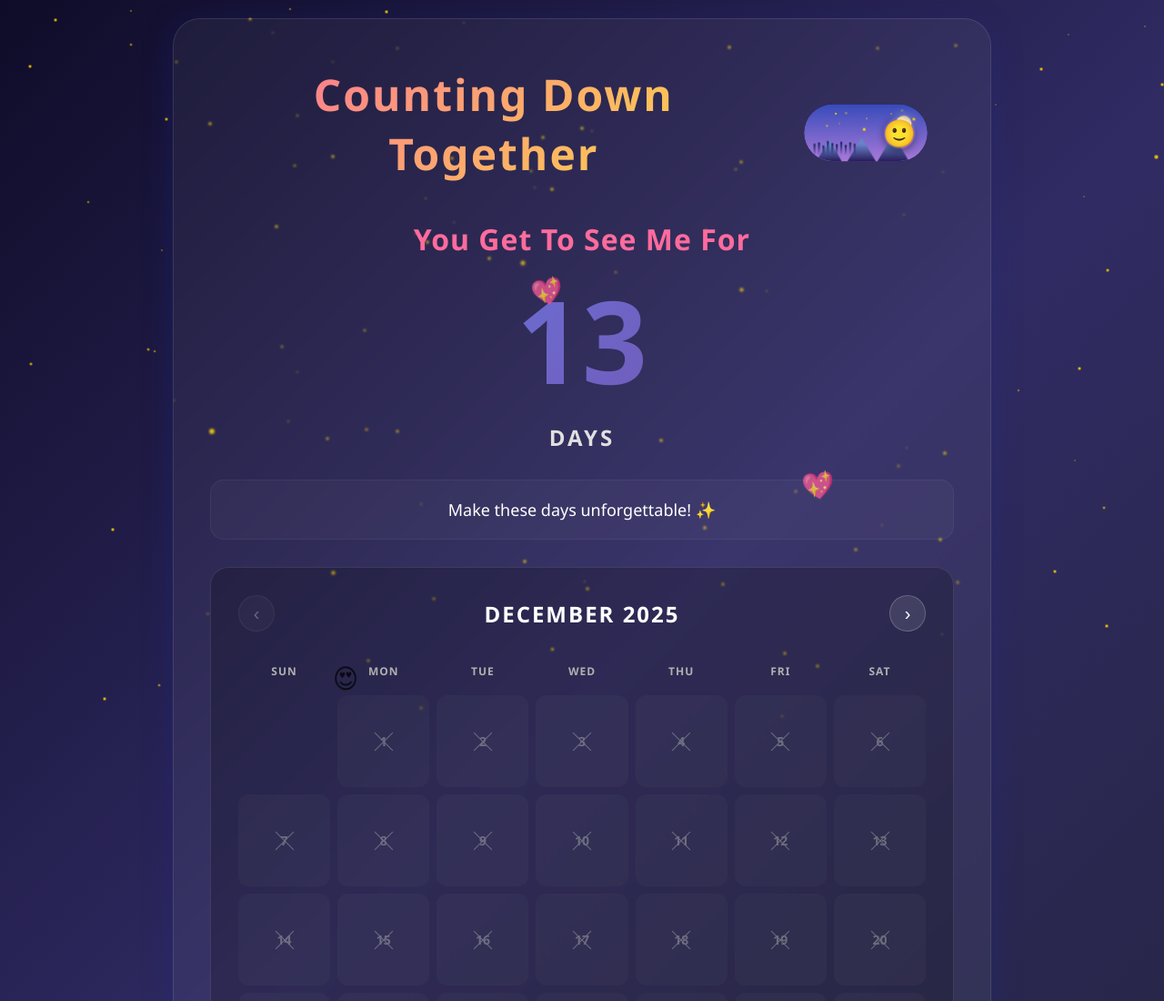
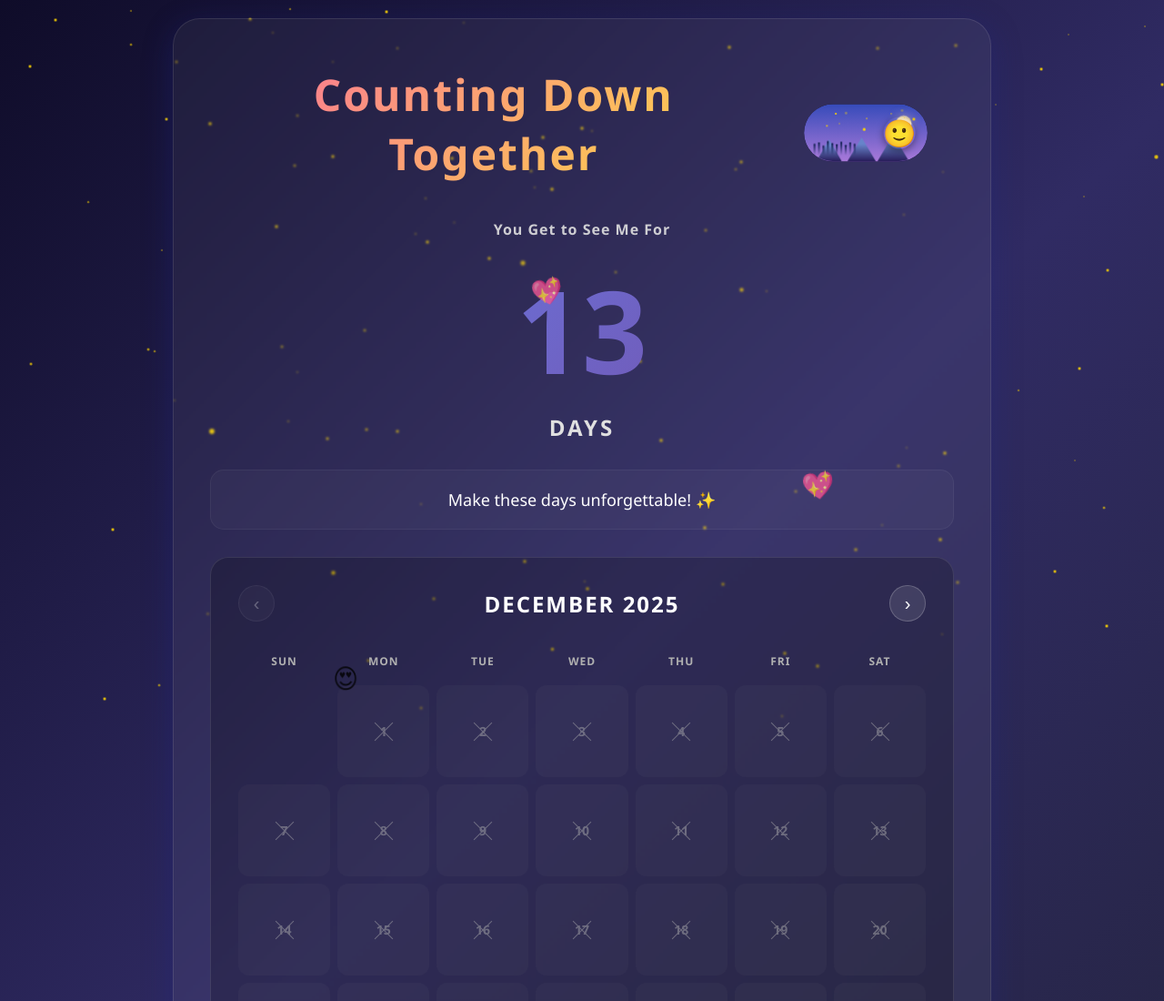
Before and after one commit to Nainavee/farewell-countdown, a plain HTML site: page index.html in a window 1280 px wide. Shown: the top 1100 px of the page at 91% size. Drawn offline with Linux system fonts and the light colour scheme.

Commit message:
Changed text message

```diff
--- a/index.html
+++ b/index.html
@@ -18,7 +18,7 @@
       <div class="card">
         <div class="card-content">
           <div class="header-section">
-            <div class="header-title">Counting Down Together</div>
+            <h1 class="header-title">Counting Down Together</h1>
             <div class="toggle-container small-toggle" id="toggleContainer">
               <div class="switch-background">
                 <!-- Night background -->
@@ -86,7 +86,7 @@
               </div>
             </div>
           </div>
-          <h1>You Get To See Me For</h1>
+          <h1 class="subtitle">You Get To See Me For</h1>
           <div class="countdown-number" id="countdown">0</div>
           <div class="days-label">Days</div>
           <div class="message" id="message">Making every moment count! 💫</div>
--- a/main.js
+++ b/main.js
@@ -5,6 +5,8 @@ const stormContainer = document.getElementById("stormContainer");
 const cloudsContainer = document.getElementById("clouds");
 const rainContainer = document.getElementById("rain");
 const lightningEl = document.getElementById("lightning");
+const titleEl = document.querySelector("h1");
+const subtitleEl = document.querySelector(".subtitle");
 
 function createStars() {
   starsContainer.innerHTML = "";
@@ -272,6 +274,10 @@ function updateMood() {
     starsContainer.style.display = "";
     stormContainer.style.display = "none";
     body.classList.remove("sad-mode");
+    // Happy theme text
+
+    titleEl.textContent = "Counting Down Together";
+    subtitleEl.textContent = "You Get to See Me For";
     createStars();
     stopLightning();
     if (daysLeft === 0) {
@@ -284,6 +290,9 @@ function updateMood() {
     starsContainer.style.display = "none";
     stormContainer.style.display = "";
     body.classList.add("sad-mode");
+
+    titleEl.textContent = "You Get To See Me For";
+    subtitleEl.textContent = "office days remaining before farewell";
     createClouds();
     createRain();
     startLightning();
```
